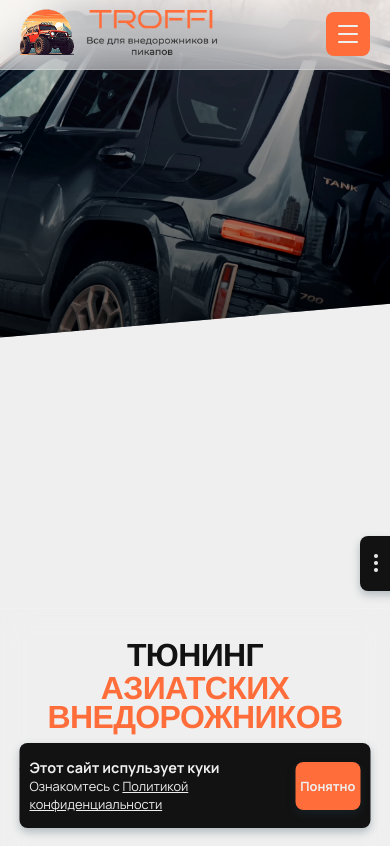
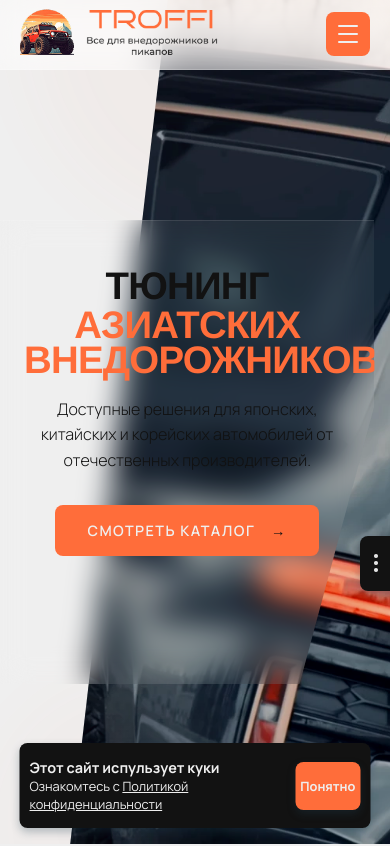
Before and after one commit to TroffiTech/Troffi-Kitkars-Next.js-Website, a Next.js app in the folder next-app/: page / in a window 390 px wide. Shown: the top 846 px of the page. Built offline with nearby package versions, Linux system fonts and the light colour scheme.

Commit message:
Hero section adaptive fixed

```diff
--- a/next-app/components/main/heroSection/HeroSection.module.scss
+++ b/next-app/components/main/heroSection/HeroSection.module.scss
@@ -57,15 +57,19 @@
 			left: 0;
 			width: 100%;
 			height: 100%;
-			background: linear-gradient(90deg, rgba(0, 0, 0, 0.4) 0%, transparent 40%);
+			background: linear-gradient(
+				90deg,
+				rgba(0, 0, 0, 0.4) 0%,
+				transparent 40%
+			);
 			pointer-events: none;
 		}
 	}
 
 	.content {
-		width: 60%;
-		height: 500px;
-		margin-top: 270px;
+		width: 860px;
+		height: 560px;
+		margin-top: 220px;
 		display: flex;
 		flex-direction: column;
 		justify-content: center;
@@ -85,7 +89,7 @@
 
 		.title {
 			font-family: "Helvetica Neue", Arial, sans-serif;
-			font-size: clamp(2.8rem, 7vw, 5rem);
+			font-size: 5rem;
 			font-weight: 700;
 			color: var(--foreground-color);
 			line-height: 0.9;
@@ -143,27 +147,23 @@
 		}
 	}
 
+	@media (max-width: 1100) {
+		.imageContainer {
+			clip-path: polygon(0 0, 100% 0, 100% 90%, 0% 100%) !important;
+		}
+		.content {
+			clip-path: polygon(100% 0, 100% 40%, 90% 90%, 0 100%, 0 0);
+		}
+	}
+
 	// Адаптивность для планшетов
-
-	// Адаптивность для мобильных (портрет)
-	@media (max-width: 1300px) {
+	@media (max-width: 860px) {
 		flex-direction: column;
 		height: auto;
 		min-height: 100vh;
 
-		.imageContainer {
-			position: relative;
-			width: 100%;
-			height: 45vh;
-			clip-path: polygon(0 0, 100% 0, 100% 85%, 0% 100%);
-
-			&::after {
-				background: linear-gradient(to bottom, transparent 20%, rgba(0, 0, 0, 0.6) 100%);
-			}
-		}
-
 		.content {
-			width: 100%;
+			width: 90%;
 			height: auto;
 			min-height: 55vh;
 			padding: 3rem 1.5rem;
@@ -174,7 +174,7 @@
 			box-shadow: none;
 
 			.title {
-				font-size: 2.4rem;
+				font-size: 2.8rem;
 				margin-bottom: 1.2rem;
 
 				.accent {
@@ -199,17 +199,11 @@
 
 	// Для очень маленьких экранов
 	@media (max-width: 480px) {
-		.imageContainer {
-			height: 40vh;
-			clip-path: polygon(0 0, 100% 0, 100% 90%, 0% 100%);
-		}
-
 		.content {
-			min-height: 60vh;
-			padding: 2rem 1rem;
+			width: 96%;
 
 			.title {
-				font-size: 2rem;
+				font-size: 2.4rem;
 			}
 
 			.slogan {
```
